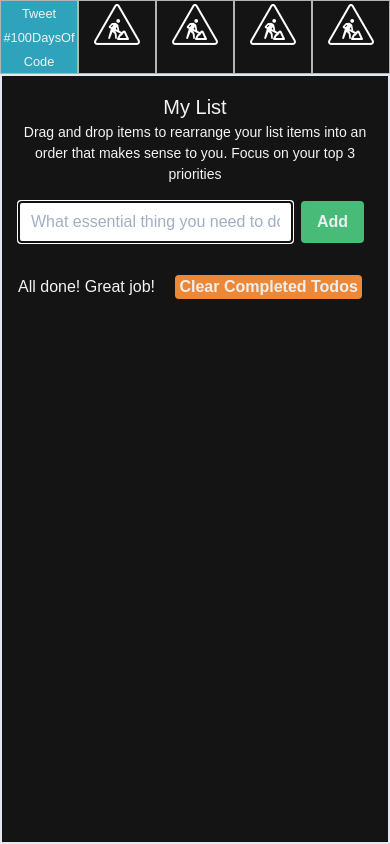
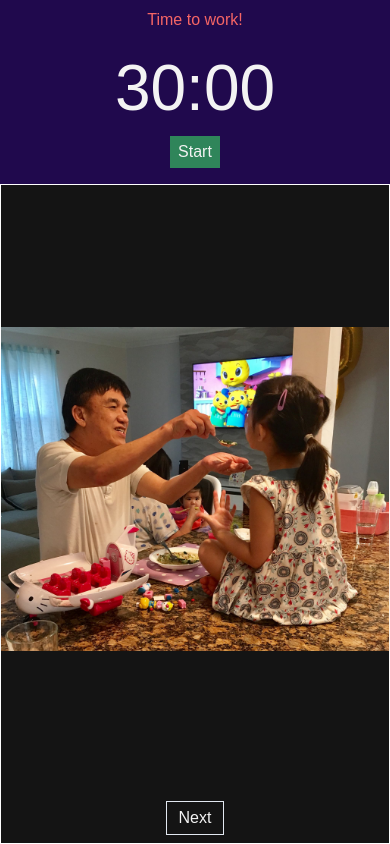
Before and after one commit to LeanSeverino1022/not-just-a-day, a React (Create React App) app: page / in a window 390 px wide. Built offline with nearby package versions, Linux system fonts and the light colour scheme.

Commit message:
change font color. Update responsive design

```diff
--- a/src/App.js
+++ b/src/App.js
@@ -171,7 +171,7 @@ function App() {
                 </Droppable>
               </DragDropContext>
               <div className="flex mt-4 mb-8">
-                <input onKeyUp={triggerAddTodo} className="border py-2 px-3 text-grey-dark mr-2 w-full" placeholder="What essential thing you need to do?" autoFocus={true} type='text' ref={todoNameRef} />
+                <input onKeyUp={triggerAddTodo} className="border py-2 px-3 text-black mr-2 w-full" placeholder="What essential thing you need to do?" autoFocus={true} type='text' ref={todoNameRef} />
                 <button className="bg-green-500 hover:bg-green-700 text-white font-bold py-2 px-4 rounded mr-2" onClick={addTodoItem}>Add</button>
               </div>
 
--- a/src/HeaderWidgets.js
+++ b/src/HeaderWidgets.js
@@ -35,7 +35,7 @@ export default function HeaderWidgets() {
     }
 
     return (
-        <div className="flex">
+        <div className="flex header-widgets">
             {/* buttons */}
             <div className="hundred-days-widget header-widget-block w-1/5">
                 <TwitterButton />
--- a/src/assets/custom.css
+++ b/src/assets/custom.css
@@ -55,7 +55,16 @@ body {
 
 /**** -Header Widgets ****/
 
-/* button components */
+.header-widgets {
+    display: none;
+}
+
+@media (min-width: 768px) {
+    .header-widgets {
+        display: flex;
+    }
+}
+
 /* todo: figure out... should I just put it in here or inside another file just for that component */
 .header-widget-block {
     border: 1px solid rgb(180, 180, 180);
@@ -100,22 +109,22 @@ body {
 }
 
 /* Main Layout columns 1-3 Layout*/
-.dashboard-col:nth-child(1) {
+.dashboard-col:nth-child(2) {
     width: 100%;
 }
 
-.dashboard-col:nth-child(2),
+.dashboard-col:nth-child(1),
 .dashboard-col:nth-child(3) {
     display: none;
 }
 
 @media (min-width: 640px) {
 
-    .dashboard-col:nth-child(1) {
+    .dashboard-col:nth-child(2) {
         width: 50%;
     }
 
-    .dashboard-col:nth-child(2) {
+    .dashboard-col:nth-child(1) {
         display: flex;
         width: 50%;
     }
@@ -144,6 +153,9 @@ body {
     flex-grow: 1;
 }
 
+.slide-img {
+    object-fit:contain;
+}
 @media (min-width: 640px) {
 
     .slide-img {
```
